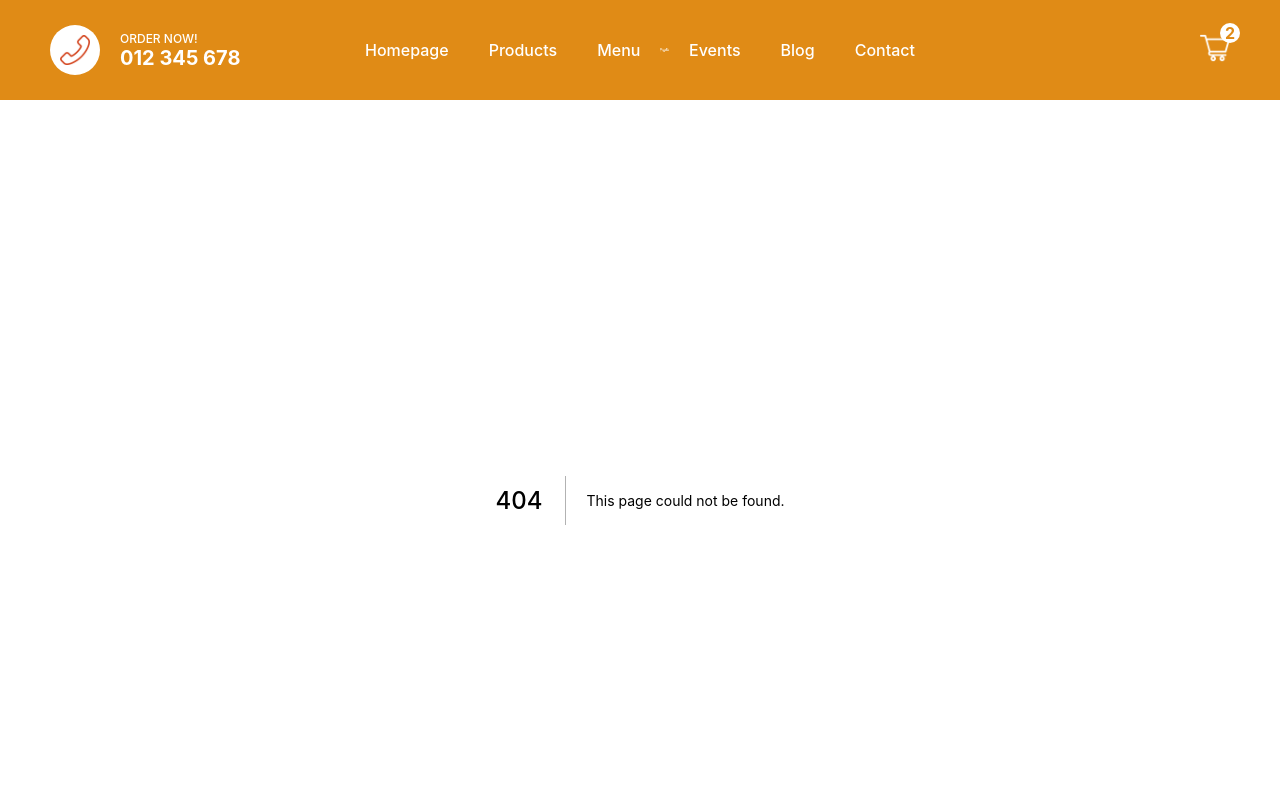
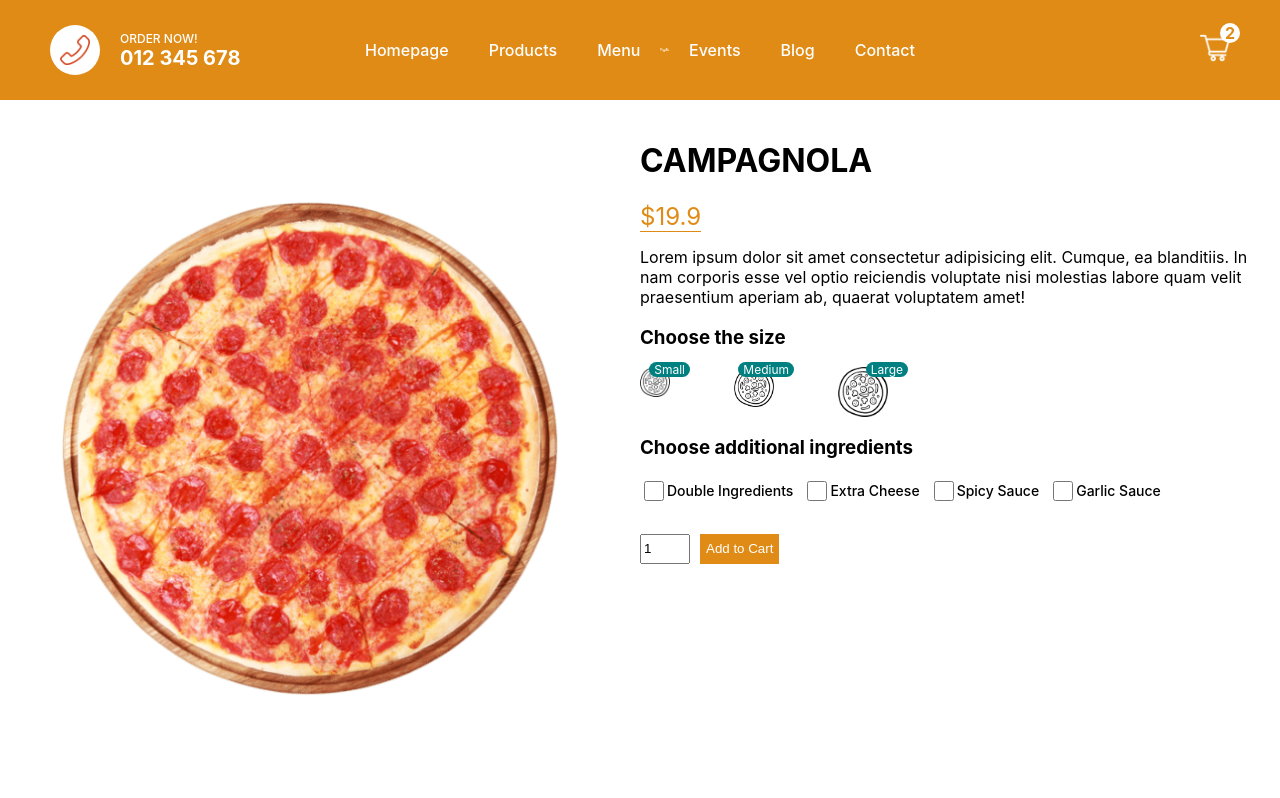
Before and after one commit to Alan-N-Pereira/Pizzetta, a Next.js app: page /product/1 in a window 1280 px wide. Before the commit this address had no page. Shown: the top 798 px of the page. Built offline with nearby package versions, Linux system fonts and the light colour scheme.

Commit message:
Add Product component with styles

```diff
--- a/component/Footer.jsx
+++ b/component/Footer.jsx
@@ -8,7 +8,7 @@
       </div>
       <div className={styles.item}>
         <div className={styles.card}>
-          <h2 className={styles.motto}>OH YES, WE DID IT PIZZETTA PIZZA, WELL BAKED SLICE OF PIZZA.</h2>
+          <h2 className={styles.motto}>OH YES !!! <br/>PIZZETTA PIZZA, WELL BAKED SLICE OF PIZZA.</h2>
         </div>
         <div className={styles.card}>
           <h1 className={styles.title}>FIND OUR RESTAURANTS</h1>
--- /dev/null
+++ b/pages/product/[id].jsx
@@ -0,0 +1,68 @@
+import Image from 'next/image'
+import styles from '../../styles/Product.module.css'
+
+import {useState} from 'react'
+
+export default function Product() {
+    const[size,setSize] =useState(0)
+    const pizza={
+        id:1,
+        img: '/img/pizza.png',
+        name: 'CAMPAGNOLA',
+        price: [19.9,23.9,27.9],
+        desc: "Lorem ipsum dolor sit amet consectetur adipisicing elit. Cumque, ea blanditiis. In nam corporis esse vel optio reiciendis voluptate nisi molestias labore quam velit praesentium aperiam ab, quaerat voluptatem amet!"
+    };
+
+  return (
+    <div className={styles.container}>
+        <div className={styles.left}>
+            <div className={styles.imgContainer}>
+                <Image src={pizza.img} objectFit='contain' alt='' layout='fill' />
+            </div>
+        </div>
+        <div className={styles.right}>
+            <h1 className={styles.title}>{pizza.name}</h1>
+            <span className={styles.price}>${pizza.price[size]}</span>
+            <p className={styles.desc}>{pizza.desc}</p>
+            <h3 className={styles.choose}>Choose the size</h3>
+            <div className={styles.sizes}>
+                <div className={styles.size} onClick={()=>setSize(0)}>
+                    <Image src='/img/size.png' layout='fill' alt='' />
+                    <span className={styles.number}>Small</span>
+                </div>
+                <div className={styles.size} onClick={()=>setSize(1)}>
+                    <Image src='/img/size.png' layout='fill' alt='' />
+                    <span className={styles.number}>Medium</span>
+                </div>
+                <div className={styles.size} onClick={()=>setSize(2)}>
+                    <Image src='/img/size.png' layout='fill' alt='' />
+                    <span className={styles.number}>Large</span>
+                </div>
+            </div>
+            <h3 className={styles.choose}>Choose additional ingredients</h3>
+            <div className={styles.ingredients}>
+                <div className={styles.option}>
+                    <input type="checkbox" name="double" id="double" className={styles.checkbox}/>
+                    <label htmlFor="double">Double Ingredients</label>
+                </div>
+                <div className={styles.option}>
+                    <input type="checkbox" name="cheese" id="cheese" className={styles.checkbox}/>
+                    <label htmlFor="cheese">Extra Cheese</label>
+                </div>
+                <div className={styles.option}>
+                    <input type="checkbox" name="spicy" id="spicy" className={styles.checkbox}/>
+                    <label htmlFor="spicy">Spicy Sauce</label>
+                </div>
+                <div className={styles.option}>
+                    <input type="checkbox" name="garlic" id="garlic" className={styles.checkbox}/>
+                    <label htmlFor="garlic">Garlic Sauce</label>
+                </div>
+            </div>
+            <div className={styles.add}>
+                <input type="number" defaultValue={1} className={styles.quantity} />
+                <button className={styles.button}>Add to Cart</button>
+            </div>
+        </div>
+    </div>
+  )
+}
--- a/styles/Footer.module.css
+++ b/styles/Footer.module.css
@@ -10,6 +10,9 @@
 	display: flex;
 }
 
+.item:first-child {
+	opacity: 30%;
+}
 .item:last-child {
 	flex: 2;
 	padding: 50px;
--- /dev/null
+++ b/styles/Product.module.css
@@ -0,0 +1,98 @@
+.container {
+	height: calc(100vh - 100px);
+	display: flex;
+}
+
+.left {
+	flex: 1;
+	height: 100%;
+	display: flex;
+	justify-content: center;
+	align-items: center;
+}
+
+.right {
+	flex: 1;
+	padding: 20px;
+	align-items: center;
+}
+
+.imgContainer {
+	width: 80%;
+	height: 80%;
+	position: relative;
+}
+
+.price {
+	color: #e08b16;
+	font-size: 24px;
+	font-weight: 400;
+	border-bottom: 1px solid #e08b16;
+}
+
+.sizes {
+	width: 40%;
+	display: flex;
+	justify-content: space-between;
+}
+
+.size {
+	width: 30px;
+	height: 30px;
+	position: relative;
+	cursor: pointer;
+}
+
+.size:nth-child(2) {
+	width: 40px;
+	height: 40px;
+}
+
+.size:last-child {
+	width: 50px;
+	height: 50px;
+}
+
+.number {
+	position: absolute;
+	top: -5px;
+	right: -20px;
+	background-color: teal;
+	color: white;
+	font-size: 12px;
+	padding: 0 5px;
+	border-radius: 10px;
+}
+
+.ingredients {
+	display: flex;
+	margin-bottom: 30px;
+}
+
+.option {
+	display: flex;
+	align-items: center;
+	margin-right: 10px;
+	font-size: 14px;
+	font-weight: 500;
+}
+
+.checkbox {
+	width: 20px;
+	height: 20px;
+}
+
+.quantity {
+	width: 50px;
+	height: 30px;
+}
+
+.button {
+	height: 30px;
+	margin-left: 10px;
+	background-color: #e08b16;
+	color: white;
+	border: none;
+	font-weight: 500;
+	cursor: pointer;
+}
```
